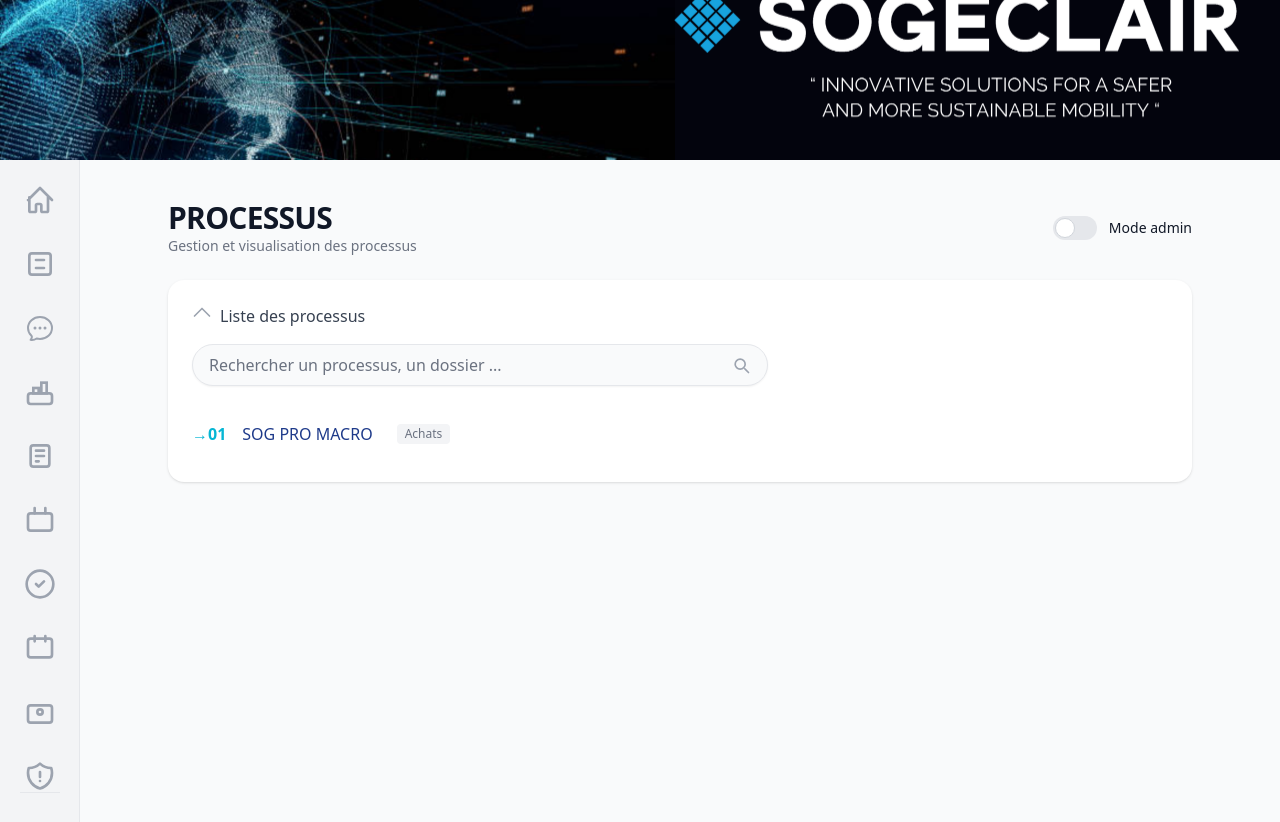
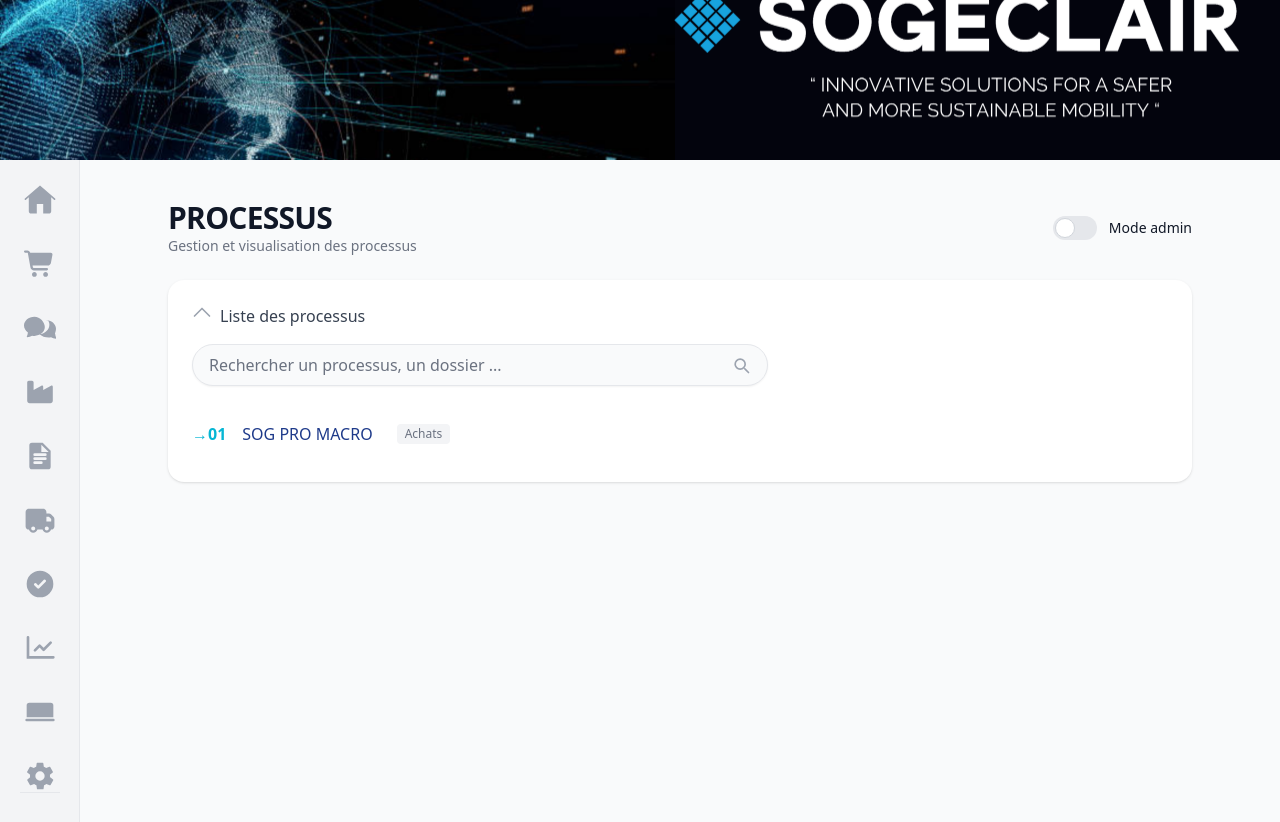
Before and after one commit to sogeclair/UNIFIED-PROCESS-GROUP, a plain HTML site: page docs/index.html in a window 1280 px wide. Shown: the top 822 px of the page. Drawn offline with nearby package versions, Linux system fonts and the light colour scheme.

Commit message:
modif icons

```diff
--- a/docs/index.html
+++ b/docs/index.html
@@ -16,65 +16,54 @@
       <div class="flex flex-col items-center gap-8">
         <!-- Home -->
         <button onclick="filterBy('all')" class="group" title="Tous les processus">
-          <svg class="w-8 h-8 text-gray-400 group-hover:text-cyan-500 transition" fill="none" stroke="currentColor" stroke-width="2" viewBox="0 0 24 24">
-            <path stroke-linecap="round" stroke-linejoin="round" d="M3 12l9-9 9 9M4 10v10a1 1 0 001 1h3a1 1 0 001-1v-4a1 1 0 011-1h2a1 1 0 011 1v4a1 1 0 001 1h3a1 1 0 001-1V10"/>
+          <svg xmlns="http://www.w3.org/2000/svg" viewBox="0 0 640 640" class="w-8 h-8 text-gray-400 group-hover:text-cyan-500 transition" fill="currentColor">
+            <path d="M320 32L18 288C10.7 294.1 9.4 305.1 15.5 312.5C21.6 319.9 32.6 321.3 40 315.2L96 266.7V544C96 570.5 117.5 592 144 592H256V400H384V592H496C522.5 592 544 570.5 544 544V266.7L600 315.2C607.4 321.3 618.4 319.9 624.5 312.5C630.6 305.1 629.3 294.1 622 288L320 32z"/>
           </svg>
         </button>
         <!-- Catégories -->
          <button onclick="filterBy('Achats')" class="group" title="Achats">
-          <svg class="w-8 h-8 text-gray-400 group-hover:text-cyan-500 transition" fill="none" stroke="currentColor" stroke-width="2" viewBox="0 0 24 24">
-            <rect x="4" y="4" width="16" height="16" rx="2"/>
-            <path stroke-linecap="round" stroke-linejoin="round" d="M9 9h6M9 15h6"/>
+           <svg xmlns="http://www.w3.org/2000/svg" viewBox="0 0 640 640" class="w-8 h-8 text-gray-400 group-hover:text-cyan-500 transition" fill="currentColor">
+          <path d="M24 48C10.7 48 0 58.7 0 72C0 85.3 10.7 96 24 96L69.3 96C73.2 96 76.5 98.8 77.2 102.6L129.3 388.9C135.5 423.1 165.3 448 200.1 448L456 448C469.3 448 480 437.3 480 424C480 410.7 469.3 400 456 400L200.1 400C188.5 400 178.6 391.7 176.5 380.3L171.4 352L475 352C505.8 352 532.2 330.1 537.9 299.8L568.9 133.9C572.6 114.2 557.5 96 537.4 96L124.7 96L124.3 94C119.5 67.4 96.3 48 69.2 48L24 48zM208 576C234.5 576 256 554.5 256 528C256 501.5 234.5 480 208 480C181.5 480 160 501.5 160 528C160 554.5 181.5 576 208 576zM432 576C458.5 576 480 554.5 480 528C480 501.5 458.5 480 432 480C405.5 480 384 501.5 384 528C384 554.5 405.5 576 432 576z"/>
         </svg>
         </button>
         <button onclick="filterBy('Communication')" class="group" title="Communication">
-          <svg xmlns="http://www.w3.org/2000/svg" fill="none" viewBox="0 0 24 24" stroke-width="1.5" stroke="currentColor"
-            class="w-8 h-8 text-gray-400 group-hover:text-cyan-500 transition">
-            <path stroke-linecap="round" stroke-linejoin="round" d="M8.625 12a.375.375 0 1 1-.75 0 .375.375 0 0 1 .75 0Zm0 0H8.25m4.125 0a.375.375 0 1 1-.75 0 .375.375 0 0 1 .75 0Zm0 0H12m4.125 0a.375.375 0 1 1-.75 0 .375.375 0 0 1 .75 0Zm0 0h-.375M21 12c0 4.556-4.03 8.25-9 8.25a9.764 9.764 0 0 1-2.555-.337A5.972 5.972 0 0 1 5.41 20.97a5.969 5.969 0 0 1-.474-.065 4.48 4.48 0 0 0 .978-2.025c.09-.457-.133-.901-.467-1.226C3.93 16.178 3 14.189 3 12c0-4.556 4.03-8.25 9-8.25s9 3.694 9 8.25Z" />
+          <svg xmlns="http://www.w3.org/2000/svg" viewBox="0 0 640 640" class="w-8 h-8 text-gray-400 group-hover:text-cyan-500 transition" fill="currentColor">
+          <path d="M208 96C93.1 96 0 176.3 0 272c0 54.5 29.7 103.7 78.3 137.7-3.5 27.5-12.2 59.7-23.7 83.4-2.9 5.9 2.3 12.4 8.6 11.5 39.3-5.6 70.8-17.1 98.8-31.2 14.8 3.1 30.3 4.7 46.1 4.7 114.9 0 208-80.3 208-176S322.9 96 208 96zM512 160c-11.6 0-23 1-34.1 2.9 19.5 27.2 30.1 58.7 30.1 91.1 0 97.2-87.2 177.5-198.4 190.8 45.9 40.4 111.4 65.2 184.4 65.2 15.8 0 31.3-1.6 46.1-4.7 27.9 14.1 59.5 25.6 98.8 31.2 6.3.9 11.5-5.6 8.6-11.5-11.5-23.7-20.2-55.9-23.7-83.4C610.3 439.7 640 390.5 640 336c0-95.7-93.1-176-208-176z"/>
         </svg>
-
         </button>
         <button onclick="filterBy('Industry')" class="group" title="Industry">
-          <svg class="w-8 h-8 text-gray-400 group-hover:text-cyan-500 transition" fill="none" stroke="currentColor" stroke-width="2" viewBox="0 0 24 24">
-            <rect x="3" y="13" width="18" height="8" rx="2"/>
-            <rect x="7" y="9" width="4" height="4"/>
-            <rect x="13" y="5" width="4" height="8"/>
+          <svg xmlns="http://www.w3.org/2000/svg" viewBox="0 0 640 640" class="w-8 h-8 text-gray-400 group-hover:text-cyan-500 transition" fill="currentColor">
+          <path d="M96 96C78.3 96 64 110.3 64 128L64 496C64 522.5 85.5 544 112 544L528 544C554.5 544 576 522.5 576 496L576 216.2C576 198 556.6 186.5 540.6 195.1L384 279.4L384 216.2C384 198 364.6 186.5 348.6 195.1L192 279.4L192 128C192 110.3 177.7 96 160 96L96 96z"/>
         </svg>
         </button>
         <button onclick="filterBy('Legal')" class="group" title="Legal">
-          <svg class="w-8 h-8 text-gray-400 group-hover:text-cyan-500 transition" fill="none" stroke="currentColor" stroke-width="2" viewBox="0 0 24 24">
-            <rect x="5" y="4" width="14" height="16" rx="2"/>
-            <path stroke-linecap="round" stroke-linejoin="round" d="M9 8h6M9 12h6M9 16h2"/>
+           <svg xmlns="http://www.w3.org/2000/svg" viewBox="0 0 24 24" class="w-8 h-8 text-gray-400 group-hover:text-cyan-500 transition" fill="currentColor">
+            <path d="M6 2a2 2 0 0 0-2 2v16c0 1.1.9 2 2 2h12a2 2 0 0 0 2-2V8l-6-6H6Zm7 1.5L18.5 9H13V3.5ZM8 13h8a1 1 0 1 1 0 2H8a1 1 0 0 1 0-2Zm0 3h5a1 1 0 1 1 0 2H8a1 1 0 1 1 0-2Zm0-6h8a1 1 0 1 1 0 2H8a1 1 0 1 1 0-2Z"/>
           </svg>
         </button>
         <button onclick="filterBy('Logistique')" class="group" title="Logistique">
-          <svg class="w-8 h-8 text-gray-400 group-hover:text-cyan-500 transition" fill="none" stroke="currentColor" stroke-width="2" viewBox="0 0 24 24">
-            <rect x="3" y="7" width="18" height="13" rx="2"/>
-            <path stroke-linecap="round" stroke-linejoin="round" d="M16 3v4M8 3v4"/>
+          <svg xmlns="http://www.w3.org/2000/svg" viewBox="0 0 640 640" class="w-8 h-8 text-gray-400 group-hover:text-cyan-500 transition" fill="currentColor">
+            <path d="M32 160C32 124.7 60.7 96 96 96L384 96C419.3 96 448 124.7 448 160L448 192L498.7 192C515.7 192 532 198.7 544 210.7L589.3 256C601.3 268 608 284.3 608 301.3L608 448C608 483.3 579.3 512 544 512L540.7 512C530.3 548.9 496.3 576 456 576C415.7 576 381.8 548.9 371.3 512L268.7 512C258.3 548.9 224.3 576 184 576C143.7 576 109.8 548.9 99.3 512L96 512C60.7 512 32 483.3 32 448L32 160zM544 352L544 301.3L498.7 256L448 256L448 352L544 352zM224 488C224 465.9 206.1 448 184 448C161.9 448 144 465.9 144 488C144 510.1 161.9 528 184 528C206.1 528 224 510.1 224 488zM456 528C478.1 528 496 510.1 496 488C496 465.9 478.1 448 456 448C433.9 448 416 465.9 416 488C416 510.1 433.9 528 456 528z"/>
           </svg>
         </button>
         <button onclick="filterBy('Quality')" class="group" title="Quality">
-          <svg class="w-8 h-8 text-gray-400 group-hover:text-cyan-500 transition" fill="none" stroke="currentColor" stroke-width="2" viewBox="0 0 24 24">
-            <circle cx="12" cy="12" r="10"/>
-            <path stroke-linecap="round" stroke-linejoin="round" d="M9 12l2 2 4-4"/>
+          <svg xmlns="http://www.w3.org/2000/svg" viewBox="0 0 24 24" class="w-8 h-8 text-gray-400 group-hover:text-cyan-500 transition" fill="currentColor">
+            <path d="M12 2a10 10 0 1 0 10 10A10.011 10.011 0 0 0 12 2Zm4.3 8.3-4.89 4.88a1 1 0 0 1-1.41 0l-2.3-2.29a1 1 0 0 1 1.41-1.41l1.59 1.59 4.18-4.17a1 1 0 0 1 1.42 1.4Z"/>
           </svg>
         </button>
         <button onclick="filterBy('Finance')" class="group" title="Finance">
-          <svg class="w-8 h-8 text-gray-400 group-hover:text-cyan-500 transition" fill="none" stroke="currentColor" stroke-width="2" viewBox="0 0 24 24">
-            <rect x="3" y="5" width="18" height="14" rx="2"/>
-            <path stroke-linecap="round" stroke-linejoin="round" d="M16 3v4M8 3v4"/>
+          <svg xmlns="http://www.w3.org/2000/svg" viewBox="0 0 24 24" class="w-8 h-8 text-gray-400 group-hover:text-cyan-500 transition" fill="currentColor">
+          <path d="M3 3a1 1 0 0 0-1 1v16h20a1 1 0 1 0 0-2H4V4a1 1 0 0 0-1-1Zm16.293 4.293-4.586 4.586-2.293-2.293a1 1 0 0 0-1.414 0l-3.5 3.5a1 1 0 0 0 1.414 1.414l2.793-2.793 2.293 2.293a1 1 0 0 0 1.414 0l5.293-5.293a1 1 0 0 0-1.414-1.414Z"/>
         </svg>
         </button>
         <button onclick="filterBy('IT')" class="group" title="IT">
-          <svg class="w-8 h-8 text-gray-400 group-hover:text-cyan-500 transition" fill="none" stroke="currentColor" stroke-width="2" viewBox="0 0 24 24">
-            <rect x="3" y="7" width="18" height="13" rx="2"/>
-            <circle cx="12" cy="12" r="2"/>
+           <svg xmlns="http://www.w3.org/2000/svg" viewBox="0 0 24 24" class="w-8 h-8 text-gray-400 group-hover:text-cyan-500 transition" fill="currentColor">
+          <path d="M4 5a2 2 0 0 0-2 2v9h20V7a2 2 0 0 0-2-2H4Zm18 12H2a1 1 0 0 0 0 2h20a1 1 0 1 0 0-2Z"/>
         </svg>
         </button>
         <button onclick="filterBy('General')" class="group" title="General Means">
-          <svg xmlns="http://www.w3.org/2000/svg" fill="none" stroke="currentColor" stroke-width="2" viewBox="0 0 24 24"
-               class="w-8 h-8 text-gray-400 group-hover:text-cyan-500 transition">
-            <path stroke-linecap="round" stroke-linejoin="round" d="M12 9v3.75m0-10.036A11.959 11.959 0 0 1 3.598 6 11.99 11.99 0 0 0 3 9.75c0 5.592 3.824 10.29 9 11.622 5.176-1.332 9-6.03 9-11.622 0-1.31-.21-2.57-.598-3.75h-.152c-3.196 0-6.1-1.25-8.25-3.286Zm0 13.036h.008v.008H12v-.008Z" />
+          <svg xmlns="http://www.w3.org/2000/svg" viewBox="0 0 24 24" class="w-8 h-8 text-gray-400 group-hover:text-cyan-500 transition" fill="currentColor">
+          <path d="M19.43 12.98c.04-.32.07-.66.07-.98s-.03-.66-.07-.98l2.11-1.65a.5.5 0 0 0 .12-.64l-2-3.46a.5.5 0 0 0-.6-.22l-2.49 1a7.14 7.14 0 0 0-1.7-.98l-.38-2.65A.5.5 0 0 0 14 2h-4a.5.5 0 0 0-.49.42l-.38 2.65a7.14 7.14 0 0 0-1.7.98l-2.49-1a.5.5 0 0 0-.6.22l-2 3.46a.5.5 0 0 0 .12.64l2.11 1.65c-.04.32-.07.66-.07.98s.03.66.07.98L2.56 14.63a.5.5 0 0 0-.12.64l2 3.46c.14.24.42.34.68.24l2.49-1c.52.4 1.09.72 1.7.98l.38 2.65a.5.5 0 0 0 .49.42h4a.5.5 0 0 0 .49-.42l.38-2.65c.61-.26 1.18-.58 1.7-.98l2.49 1c.26.1.54 0 .68-.24l2-3.46a.5.5 0 0 0-.12-.64l-2.11-1.65ZM12 15.5A3.5 3.5 0 1 1 12 8.5a3.5 3.5 0 0 1 0 7Z"/>
         </svg>
         </button>
       </div>
```
Lines whose indentation alone changed are shown as unchanged.
